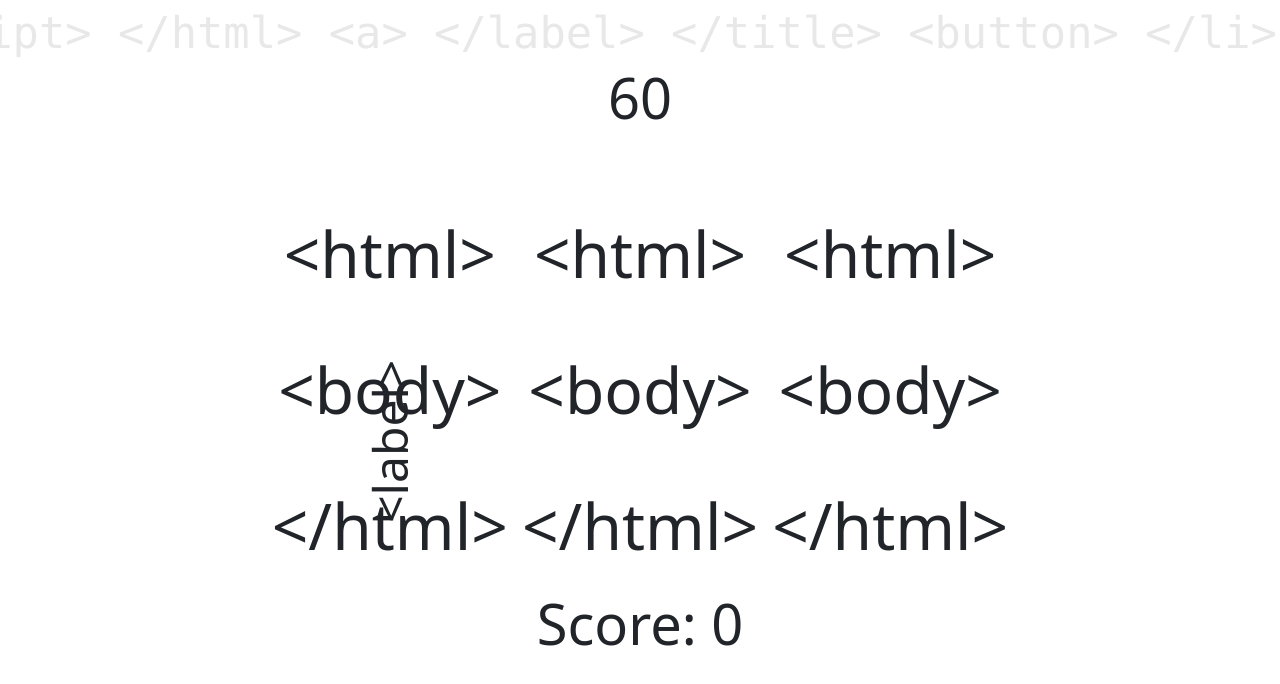
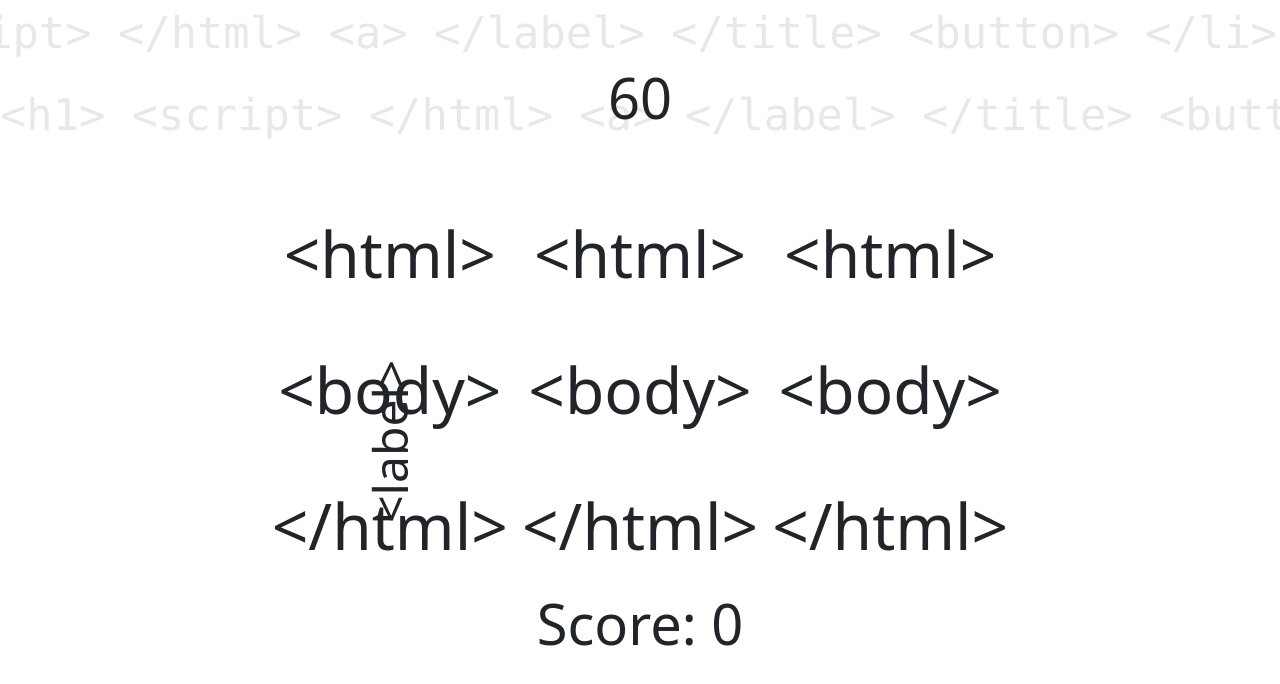
Before and after one commit to DanielRendon1020/Browser-game-v1, a plain HTML site: page index.html in a window 1280 px wide. Drawn offline with nearby package versions, Linux system fonts and the light colour scheme.

Commit message:
cloning marquee

```diff
--- a/background.js
+++ b/background.js
@@ -27,6 +27,8 @@ function htmlToText(rawStr) {
     return rawStr.replace(/</g, "&lt;").replace(/>/g, "&gt;");
 }
 
+
+
 const tagText = `<pre>${htmlToText(allRand.join(' '))}</pre>`
 
 const marqueeCont = document.querySelectorAll('.marquee-cont')
@@ -35,6 +37,11 @@ marqueeCont.forEach(span => {
     span.innerHTML = tagText
 })
 
+
+const spans = document.getElementById('spans').cloneNode(true)
+const cloneSpan = document.getElementById('marquee-div').appendChild(spans)
+
+console.log(cloneSpan)
 
 // added event listener because it doesn't get the right width
 addEventListener("load", function () {
@@ -61,3 +68,21 @@ addEventListener("load", function () {
   });
  });
 });
+
+// addEventListener("load", function () {
+//     spans.forEach(el => {
+//      let rate = 50;
+//      let distance = el.clientWidth;
+//      let style = window.getComputedStyle(el);
+//      let marginRight = parseInt(style.marginRight) || 0;
+//      let totalDistance = distance + marginRight;
+//      let time = totalDistance / rate;
+//      let container = el.parentElement;
+
+//      gsap.to(container, time, {
+//       repeat: -1,
+//       x: '-'+totalDistance,
+//       ease: Linear.easeNone,
+//      });
+//     });
+//    });
--- a/index.html
+++ b/index.html
@@ -32,8 +32,8 @@
         </div>
         <h2 id="score" class="display-4">Score: <span>0</span></h2>
     </div>
-    <div class="main-marquee">
-        <div class="marquee">
+    <div id="marquee-div" class="main-marquee">
+        <div id="spans" class="marquee">
             <span class="marquee-cont"></span>
             <span class="marquee-cont"></span>
             <!-- <span class="marqueeCont"></span> -->
--- a/style.css
+++ b/style.css
@@ -12,7 +12,7 @@
 }
 
 .marquee {
-    position: absolute;
+    position: flex;
     top: 0;
     font-size: 0
 }
```
